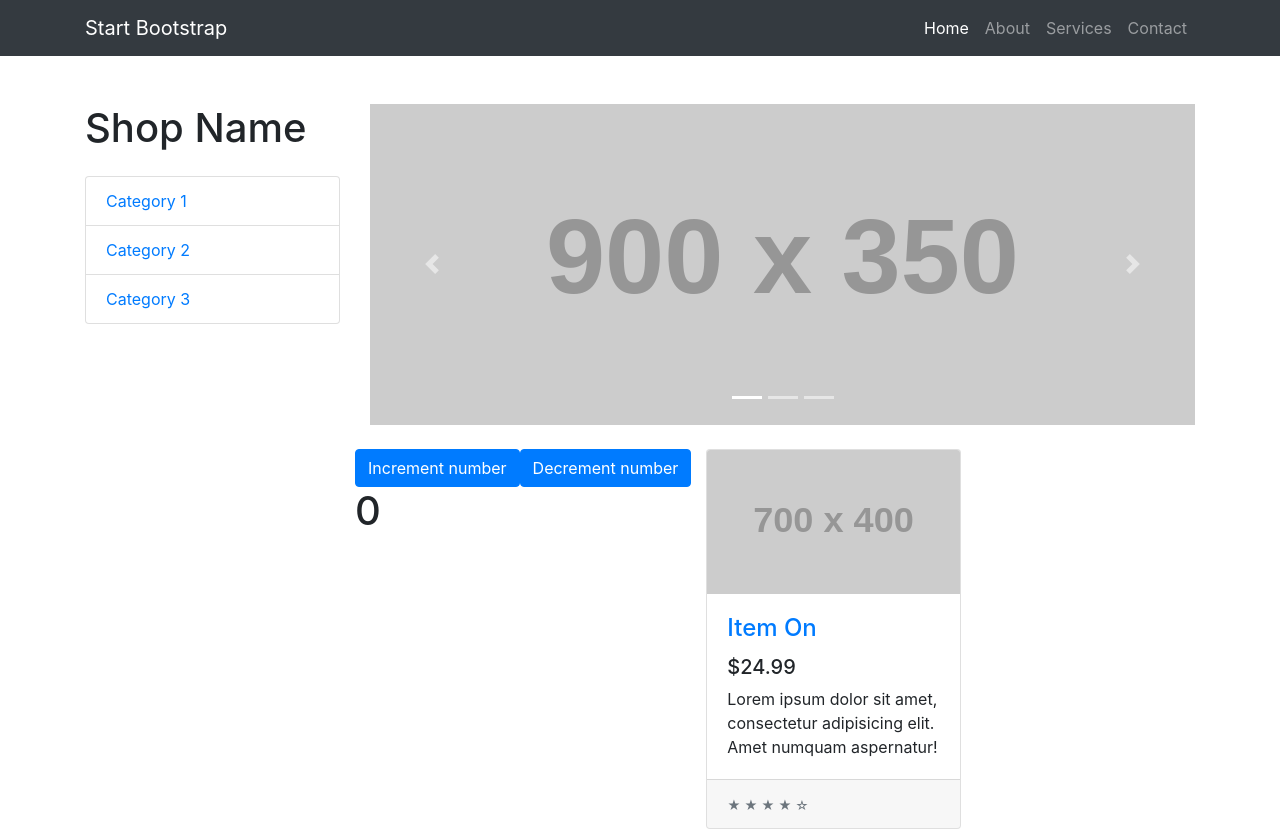
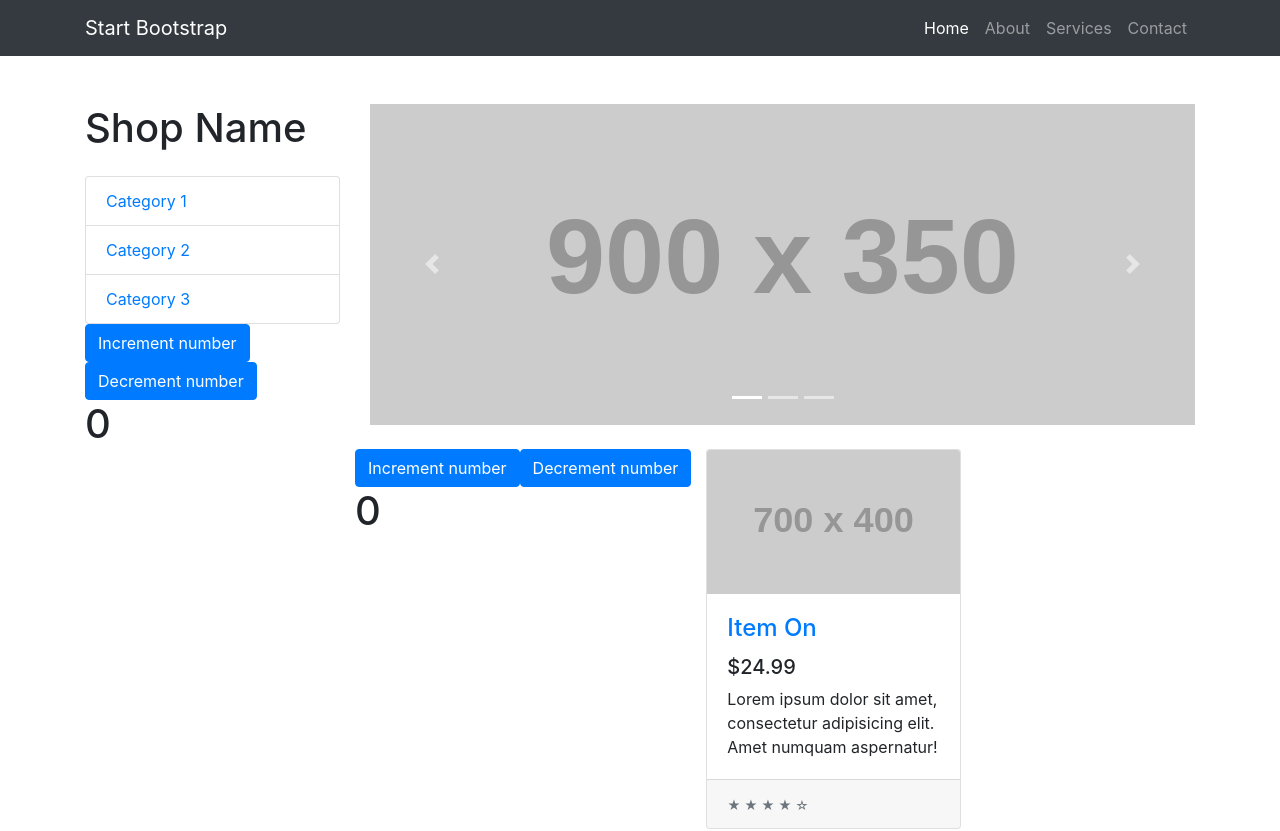
Before and after one commit to olliebrownlow/movie-app, a Next.js app: page / in a window 1280 px wide. Shown: the top 831 px of the page. Built offline with nearby package versions, Linux system fonts and the light colour scheme.

Commit message:
adds state to sidebar functional component

```diff
--- a/components/sidebar.js
+++ b/components/sidebar.js
@@ -1,4 +1,18 @@
+import { useState } from 'react'
+
 const Sidebar = () => {
+  const [ count, setCount ] = useState(0)
+
+  const increment = () => {
+    const newCount = count + 1
+    setCount(newCount)
+  }
+
+  const decrement = () => {
+    const newCount = count - 1
+    setCount(newCount)
+  }
+
   return (
     <div>
       <h1 className="my-4">Shop Name</h1>
@@ -7,6 +21,12 @@
         <a href="#" className="list-group-item">Category 2</a>
         <a href="#" className="list-group-item">Category 3</a>
       </div>
+      <div>
+        <button onClick={increment} className="btn btn-primary">Increment number</button>
+        <button onClick={decrement} className="btn btn-primary">Decrement number</button>
+
+        <h1>{count}</h1>
+      </div>
     </div>
   )
 }
```
